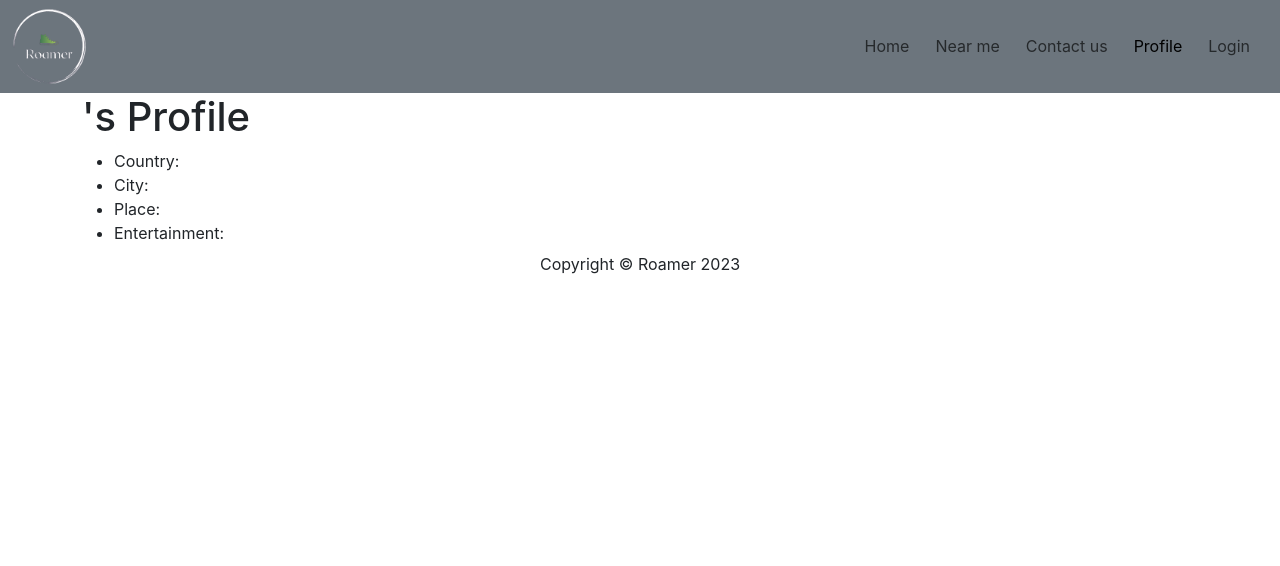
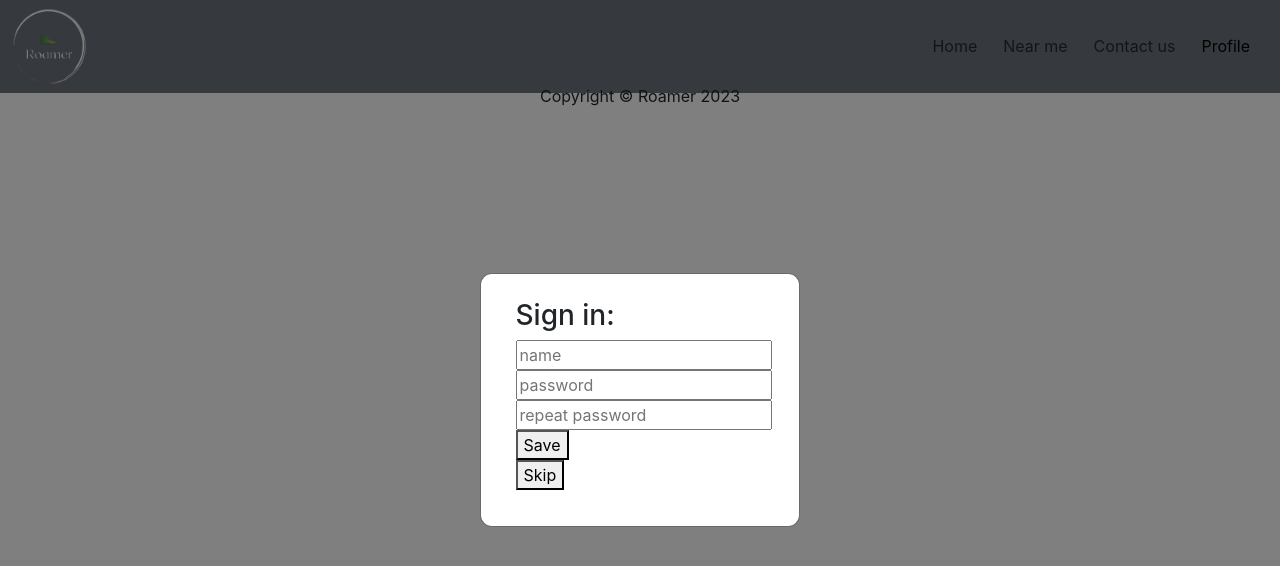
Before and after one commit to Nulula/roamer, a React (Create React App) app: page /profile in a window 1280 px wide. Shown: the top 566 px of the page. Built offline with nearby package versions, Linux system fonts and the light colour scheme.

Commit message:
modal added, home page added, logo

```diff
--- a/src/App.js
+++ b/src/App.js
@@ -1,12 +1,15 @@
 // This code imports necessary components and sets up routing for the app
-import React from "react"; // Importing the React library
+import React, { useState } from "react"; // Importing the React library
+
 import { BrowserRouter as Router, Route, Routes } from "react-router-dom"; // Importing routing components from react-router-dom
 import Nav from "./components/Nav"; // Importing the Navigation component
 import Footer from "./components/Footer"; // Importing the Footer component
 import Contact from "./pages/Contact"; // Importing the Contact page component
-import Profile from "./pages/Profile"; // Importing the Profile page component
+import Profile from "./pages/Profile";
 import WrapperForSearch from "./components/WrapperForSearch"; // Importing the WrapperForSearch component
-import Login from "./pages/Login"; // Importing the Login page component
+import { ToastContainer } from "react-toastify";
+import "react-toastify/dist/ReactToastify.css";
+import HomePage from "./pages/Home";
 
 function App() {
   return (
@@ -14,9 +17,10 @@ function App() {
       <div>
         <Nav /> {/* Rendering the Navigation component*/}
         <Routes>
-          <Route path="/" element={<WrapperForSearch />}></Route>{" "}
+          <Route path="/" element={<HomePage />}>
+            {" "}
+          </Route>{" "}
           {/*Defining */}
-          the route for the WrapperForSearch component
           <Route path="/contact" element={<Contact />}></Route>{" "}
           {/*Defining the
           route for the Contact page component*/}
@@ -26,11 +30,12 @@ function App() {
           <Route path="/nearme" element={<WrapperForSearch />}></Route>{" "}
           {/*
           Defining the route for the WrapperForSearch component*/}
-          <Route path="/login" element={<Login />}></Route>{" "}
+          <Route path="/home" element={<HomePage />}></Route>{" "}
           {/* Defining the
           route for the Login page component*/}
         </Routes>
         <Footer /> {/* Rendering the Footer component*/}
+        <ToastContainer />
       </div>
     </Router>
   );
--- /dev/null
+++ b/src/components/LoginModal.css
@@ -0,0 +1,35 @@
+.modal {
+    display: flex;
+    position: fixed;
+    top: 0;
+    left: 0;
+    width: 100%;
+    height: 100%;
+    background-color: rgba(0, 0, 0, 0.5);
+    justify-content: center;
+    align-items: center;
+  }
+
+  .modal-content {
+    display: flex;
+    align-items: center;
+    background-color: #fff;
+    padding: 25px 25px 20px 0;
+    border-radius: 12px;
+    position: relative;
+  }
+
+  .close {
+    position: absolute;
+    top: 10px;
+    right: 10px;
+    font-size: 30px;
+    font-weight: bold;
+    cursor: pointer;
+  }
+
+  @media screen and (min-width: 768px) {
+    .modal-content {
+      width: 25%;
+    }
+  }
--- a/src/components/Nav.js
+++ b/src/components/Nav.js
@@ -19,17 +19,19 @@ function Nav() {
     <nav className="navbar navbar-expand-lg navbar-light bg-secondary">
       <div style={styles.navBar} className="container-fluid">
         <div>
-          <img
-            src={logo}
-            alt="Logo"
-            style={{ marginRight: "2px", width: "75px" }}
-          />
+          <NavLink to="/home">
+            <img
+              src={logo}
+              alt="Logo"
+              style={{ marginRight: "2px", width: "75px" }}
+            />
+          </NavLink>
         </div>
         <ul className="navbar-nav " style={styles.navList}>
-          {/* Home page link */}
+          {/* Login page link */}
           <li className="nav-item" style={{ marginRight: "10px" }}>
             <NavLink
-              to="/"
+              to="/home"
               end
               className={({ isActive }) =>
                 isActive ? "nav-link active" : "nav-link"
@@ -38,6 +40,7 @@ function Nav() {
               Home
             </NavLink>
           </li>
+
           {/* Near me page link */}
           <li className="nav-item" style={{ marginRight: "10px" }}>
             <NavLink
@@ -74,16 +77,6 @@ function Nav() {
             </NavLink>
           </li>
           {/* Login page link */}
-          <li className="nav-item" style={{ marginRight: "10px" }}>
-            <NavLink
-              to="/login"
-              className={({ isActive }) =>
-                isActive ? "nav-link active" : "nav-link"
-              }
-            >
-              Login
-            </NavLink>
-          </li>
         </ul>
       </div>
     </nav>
--- a/src/pages/Home.js
+++ b/src/pages/Home.js
@@ -0,0 +1,19 @@
+import React from "react";
+import SearchForm from "../components/SearchForm";
+import bgImage from "../assets/backgroundImg.jpg";
+
+function HomePage() {
+  const styles = {
+    backgroundImage: `url(${bgImage})`,
+    backgroundSize: "cover",
+    height: "88vh",
+  };
+
+  return (
+    <div style={styles}>
+      <SearchForm />
+    </div>
+  );
+}
+
+export default HomePage;
--- a/src/pages/Login.js
+++ b/src/pages/Login.js
@@ -1,21 +1,47 @@
-import { useState } from "react";
+import React, { useState } from "react";
+import "../components/LoginModal.css";
 import { useLocalStorage } from "../components/LocalStorage";
+import { toast } from "react-toastify";
+import "react-toastify/dist/ReactToastify.css";
+import bgImage from "../assets/backgroundImg.jpg";
 
-function Login() {
+function LoginModal() {
+  const styles = {
+    backgroundImage: `url(${bgImage})`,
+    backgroundSize: "cover",
+    height: "88vh",
+    display: "flex",
+    fontStyle: "italic",
+  };
   // Retrieve the user data from local storage
-  const [userData, setUserData] = useLocalStorage("userData", {});
+  const [userData, setUserData] = useLocalStorage("userData", {
+    name: "",
+    password: "",
+    repeatPassword: "",
+    signedIn: false,
+  });
 
   // Set up the form data as state
   const [formData, setFormData] = useState({
     name: "",
     password: "",
+    repeatPassword: "",
   });
 
   // Handle the form submit
   function handleSubmit(event) {
     event.preventDefault();
     // Save the form data to local storage
-    setUserData(formData);
+    if (formData.password !== formData.repeatPassword) {
+      toast.error("Oops! Passwords mismatch!");
+      return;
+    }
+    setUserData((prevUserData) => ({
+      ...prevUserData,
+      ...formData,
+      signedIn: true,
+    }));
+    setShowModal(false); // Hide the modal
   }
 
   // Handle form input changes
@@ -28,38 +54,82 @@ function Login() {
     }));
   }
 
+  const [showModal, setShowModal] = useState(!userData.signedIn);
+
+  function handleSkip() {
+    setUserData((prevUserData) => ({
+      ...prevUserData,
+      signedIn: false,
+    }));
+    setShowModal(false);
+  }
+
   return (
+    <>
+      {showModal && (
+        <div className="modal">
+          <div className="modal-content">
             <form onSubmit={handleSubmit}>
-      <label>
-        Name:
+              <ul style={{ listStyle: "none" }}>
+                <h3>Sign in:</h3>
+                <li>
                   <input
                     type="text"
                     name="name"
+                    placeholder="name"
                     value={formData.name}
                     onChange={handleChange}
                   />
-      </label>
-      <label>
-        Password:
+                </li>
+                <li>
                   <input
-          type="text"
+                    type="password"
                     name="password"
+                    placeholder="password"
                     value={formData.password}
                     onChange={handleChange}
                   />
-      </label>
-      <label>
-        Repeat Password:
+                </li>
+                <li>
                   <input
-          type="text"
+                    type="password"
                     name="repeatPassword"
-          value={formData.password}
+                    placeholder="repeat password"
+                    value={formData.repeatPassword}
                     onChange={handleChange}
                   />
-      </label>
+                </li>
+                <li>
                   <button type="submit">Save</button>
+                </li>
+                <li>
+                  <button onClick={handleSkip}>Skip</button>
+                </li>
+              </ul>
             </form>
+          </div>
+        </div>
+      )}
+      {!showModal && (
+        <h5 style={styles}>
+          <div className="container mt-5">
+            {userData.signedIn ? (
+              `Welcome to your profile page, ${userData.name}! On this page, you can find all the places that you've saved during your trips.`
+            ) : (
+              <span>
+                Welcome! To access your profile page, please register and login.
+                Registering is quick and easy, and it allows you to take
+                advantage of all the features our website has to offer. Once
+                you're logged in, you'll be able to view your profile page and
+                update your information at any time. Thank you for choosing our
+                website!
+              </span>
+            )}
+          </div>
+        </h5>
+      )}
+    </>
   );
 }
 
-export default Login;
+export default LoginModal;
--- a/src/pages/Profile.js
+++ b/src/pages/Profile.js
@@ -1,30 +1,9 @@
 import React from "react"; // Importing the React library
 import { useLocalStorage } from "../components/LocalStorage"; // Importing the useLocalStorage hook from the LocalStorage component
+import Login from "./Login";
 
 function Profile() {
   const [userData, setUserData] = useLocalStorage("userData", {}); // Using the useLocalStorage hook to store and retrieve data
-
-  return (
-    <div className="container h-100">
-      <h1>{userData.name}'s Profile</h1>{" "}
-      {/* Rendering the user's name in the
-      profile*/}
-      <ul>
-        <li>Country: {userData.country}</li>{" "}
-        {/* Rendering the user's country in
-        the profile*/}
-        <li>City: {userData.city}</li>{" "}
-        {/* Rendering the user's city in the
-        profile*/}
-        <li>Place: {userData.place}</li>{" "}
-        {/* Rendering the user's favorite place
-        in the profile*/}
-        <li>Entertainment: {userData.place}</li>{" "}
-        {/* Rendering the user's
-        favorite entertainment in the profile*/}
-      </ul>
-    </div>
-  );
+  return <Login />;
 }
-
 export default Profile; // Exporting the Profile component as the default export
```
Also changed, not shown: src/assets/backgroundImg.jpg (added). Lines whose indentation alone changed are shown as unchanged.
